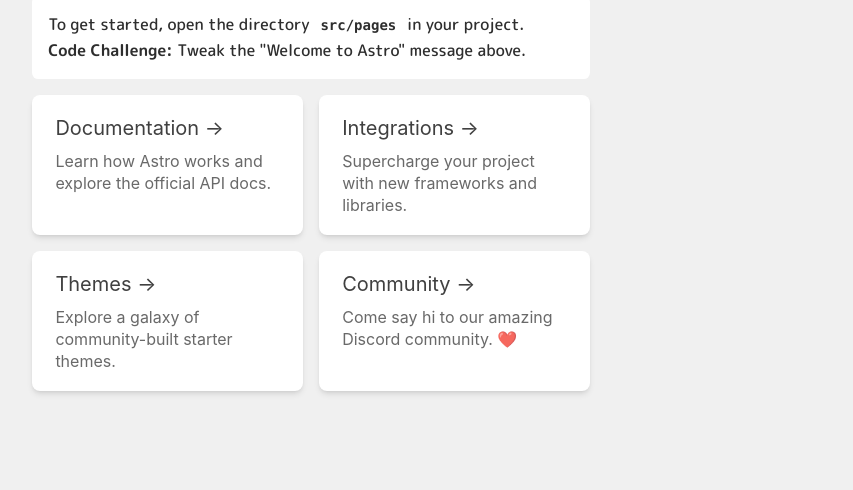
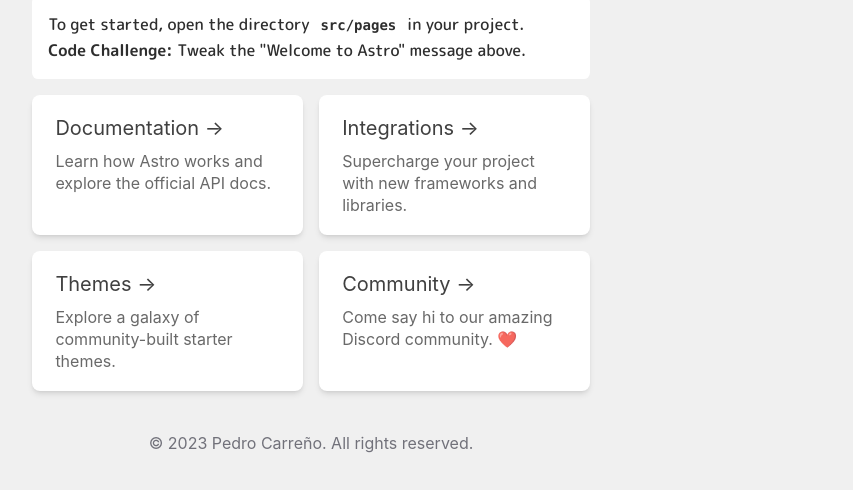
Before and after one commit to Pkcarreno/homepage, an Astro site: page / in a window 1280 px wide. Shown: the part 68-558 px from the top of the page, without its empty margins (329-1182 px from the left). Built offline with nearby package versions, Linux system fonts and the light colour scheme; Astro itself is replaced by a stand-in of ours.

Commit message:
feat: add footer

```diff
--- /dev/null
+++ b/src/components/Footer.astro
@@ -0,0 +1,9 @@
+---
+import { HOMEPAGE_URL } from '../config'
+const today = new Date()
+---
+
+<footer class="text-zinc-500 p-4 text-center">
+  &copy; {today.getFullYear()}
+  <a href={HOMEPAGE_URL}>Pedro Carreño</a>. All rights reserved.
+</footer>
--- a/src/layouts/Layout.astro
+++ b/src/layouts/Layout.astro
@@ -1,6 +1,7 @@
 ---
 import BaseHead from '../components/BaseHead.astro'
 import Body from '../components/Body.astro'
+import Footer from '../components/Footer.astro';
 import Header from '../components/Header.astro';
 import { SITE_TITLE, SITE_DESCRIPTION } from '../config'
 ---
@@ -13,5 +14,6 @@
 	<Body>
     <Header />
 		<slot />
+    <Footer />
 	</Body>
 </html>
```
